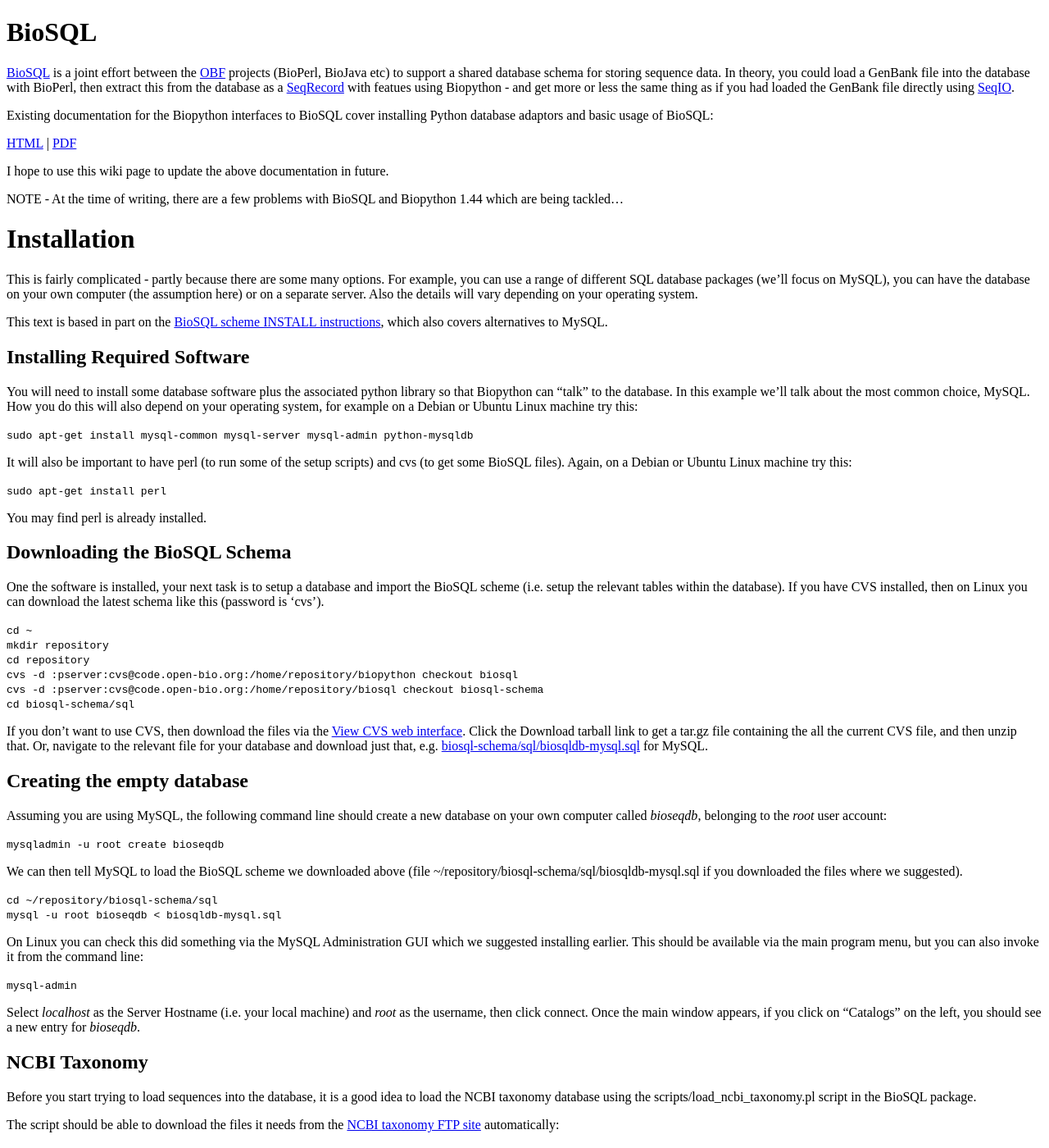
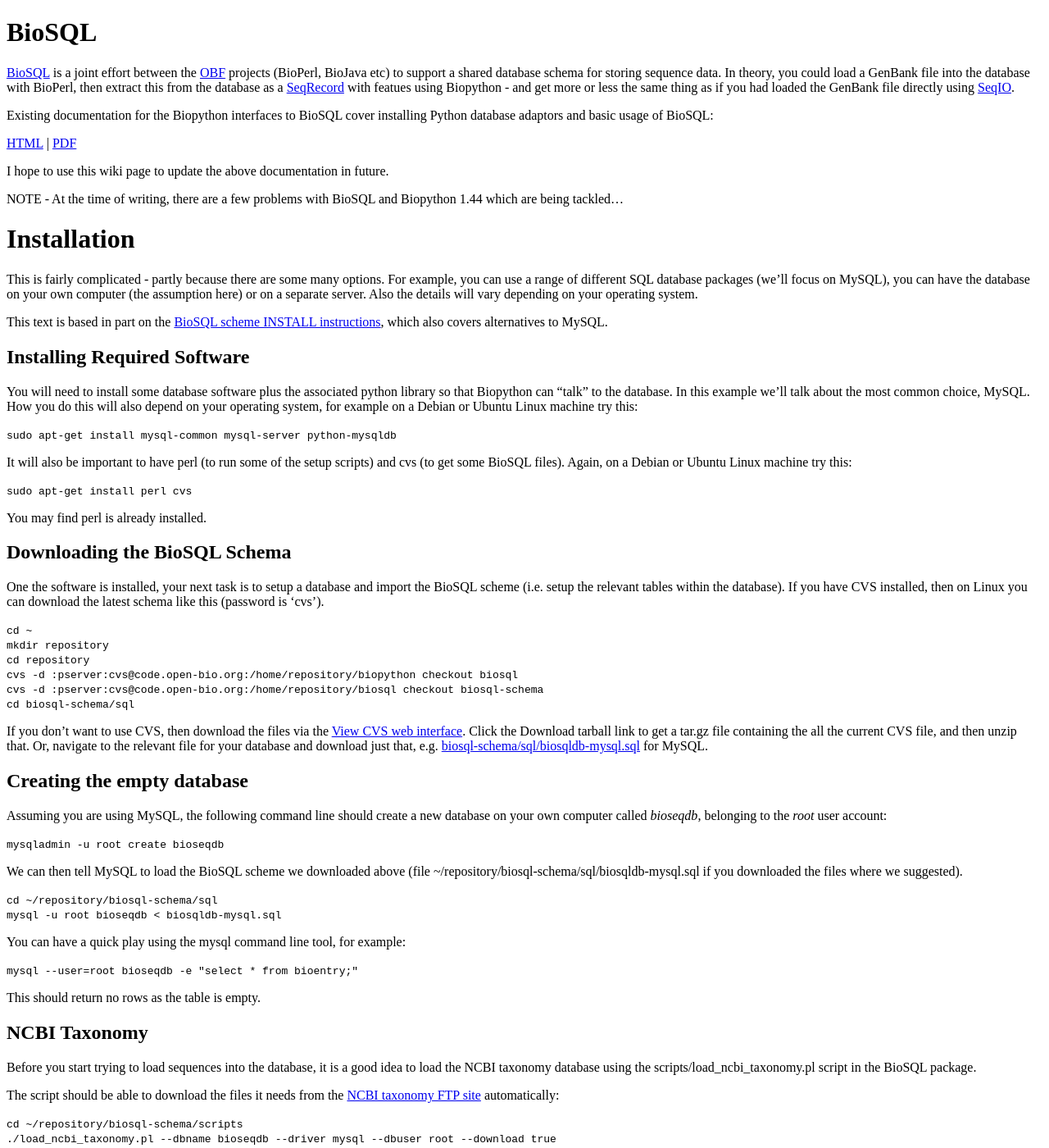
Before and after one commit to biopython/biopython.github.io, a Jekyll site: the page built from wiki/BioSQL.md, in a window 1280 px wide and 1400 px high. Shown: the whole window at 82% size. Built offline with Jekyll 4.4.1, drawn with Linux system fonts in a browser that asks for light colours; some of the changed text lies outside the part shown.

Commit message:
use mysql command line to check the database

````diff
--- a/wiki/BioSQL.md
+++ b/wiki/BioSQL.md
@@ -47,13 +47,13 @@ example we'll talk about the most common choice, MySQL. How you do this
 will also depend on your operating system, for example on a Debian or
 Ubuntu Linux machine try this:
 
-`sudo apt-get install mysql-common mysql-server mysql-admin python-mysqldb`
+`sudo apt-get install mysql-common mysql-server python-mysqldb`
 
 It will also be important to have perl (to run some of the setup
 scripts) and cvs (to get some BioSQL files). Again, on a Debian or
 Ubuntu Linux machine try this:
 
-`sudo apt-get install perl`
+`sudo apt-get install perl cvs`
 
 You may find perl is already installed.
 
@@ -97,16 +97,12 @@ downloaded the files where we suggested).
 `cd ~/repository/biosql-schema/sql`
 `mysql -u root bioseqdb < biosqldb-mysql.sql`
 
-On Linux you can check this did something via the MySQL Administration
-GUI which we suggested installing earlier. This should be available via
-the main program menu, but you can also invoke it from the command line:
+You can have a quick play using the mysql command line tool, for
+example:
 
-`mysql-admin`
+`mysql --user=root bioseqdb -e "select * from bioentry;"`
 
-Select *localhost* as the Server Hostname (i.e. your local machine) and
-*root* as the username, then click connect. Once the main window
-appears, if you click on "Catalogs" on the left, you should see a new
-entry for *bioseqdb*.
+This should return no rows as the table is empty.
 
 NCBI Taxonomy
 -------------
@@ -206,11 +202,19 @@ from BioSQL import BioSeqDatabase
 server = BioSeqDatabase.open_database(driver="MySQLdb", user="root",
                      passwd = "", host = "localhost", db="bioseqdb")
 db = server.new_database("orchids")
+server.adaptor.commit()
 ...
 ```
 
-If you launch the MySQL Administrator GUI once again, you'll see a new
-row in the *biodatabase* table for our new orchid database.
+The call *server.adaptor.commit()* is a work around for [bug
+2395](http://bugzilla.open-bio.org/show_bug.cgi?id=2395).
+
+You can check this has done something at the command line:
+
+`mysql --user=root bioseqdb -e "select * from biodatabase;"`
+
+There should be a single row in the *biodatabase* table for our new
+orchid database.
 
 ``` python
 ...
@@ -221,13 +225,16 @@ db.load(SeqIO.parse(handle, "genbank"))
 server.adaptor.commit()
 ```
 
+Again, the call *server.adaptor.commit()* is a work around for [bug
+2395](http://bugzilla.open-bio.org/show_bug.cgi?id=2395).
+
 The *db.load()* function should have returned the number of records
 loaded (three in this example), and again have a look in the database
 and you should see three new rows in several tables (including the
-*bioentry* and *biosequence* tables).
+*bioentry* and *biosequence* tables):
 
-The call *server.adaptor.commit()* is a work around for [bug
-2395](http://bugzilla.open-bio.org/show_bug.cgi?id=2395).
+`mysql --user=root bioseqdb -e "select * from bioentry;"`
+`mysql --user=root bioseqdb -e "select * from biosequence;"`
 
 Next, we'll try and load these three records back from the database.
 
````
Also changed, not shown: 1 other file.
